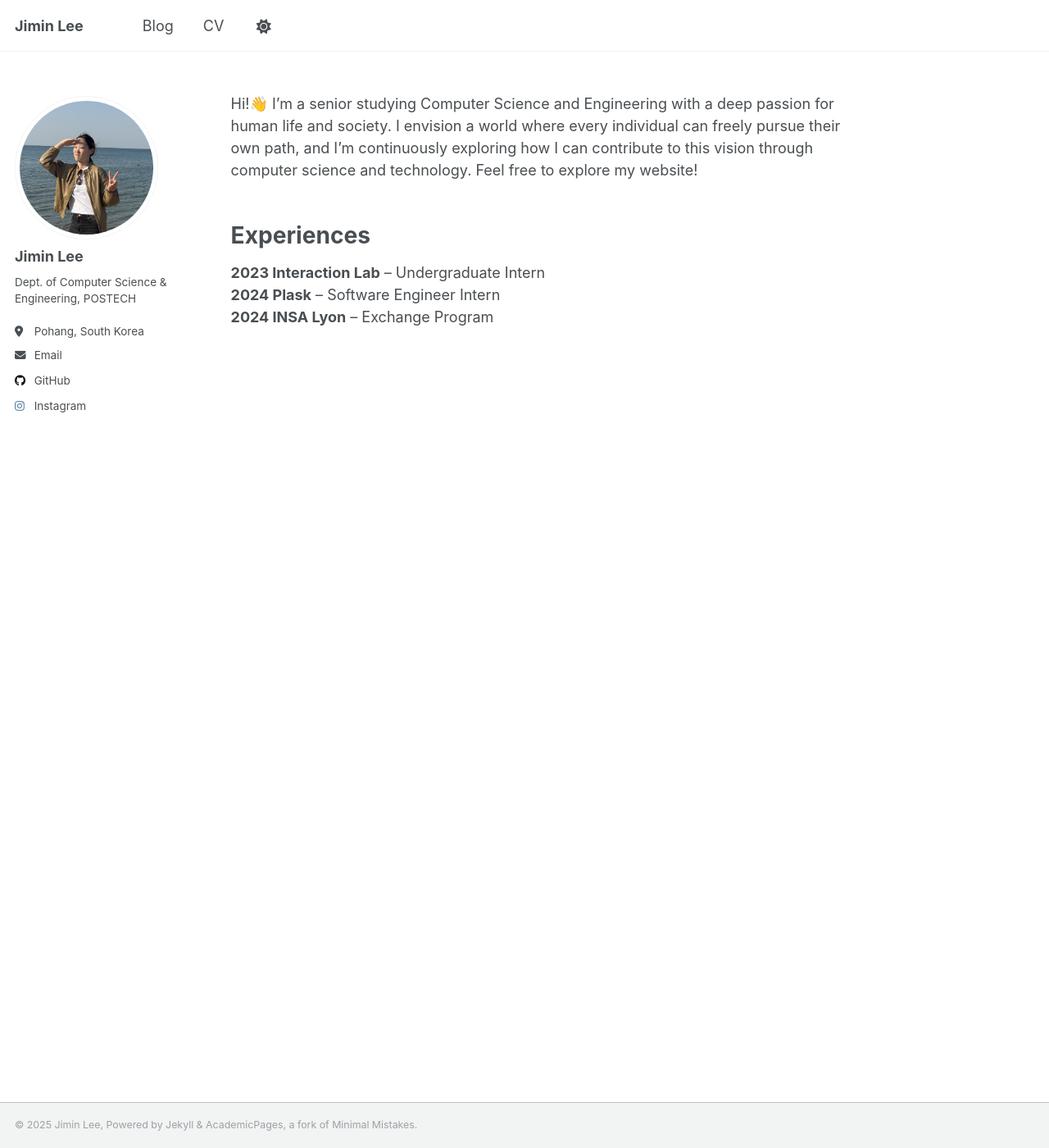
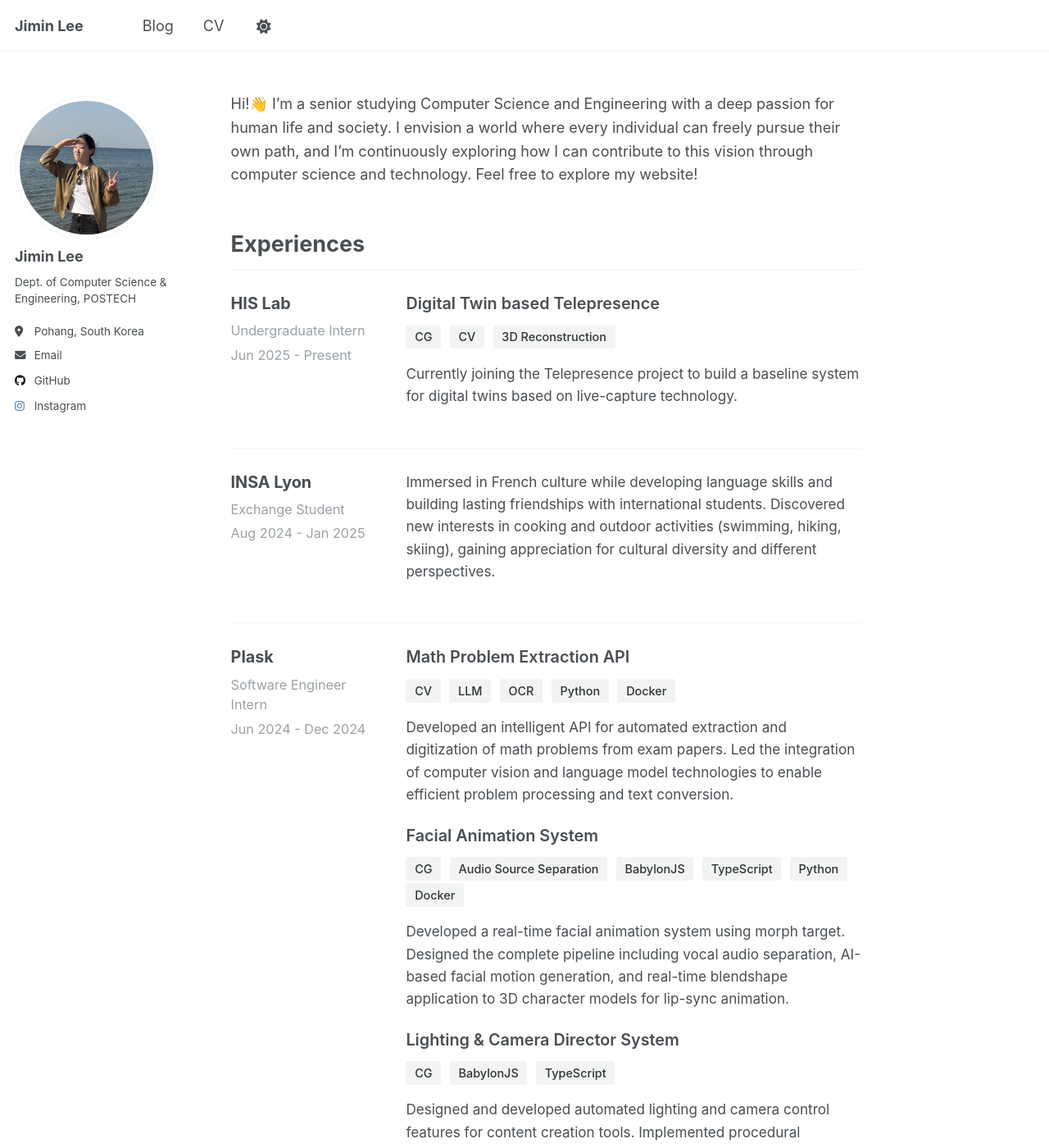
Before and after one commit to dommanga/dommanga.github.io, a Jekyll site: the page built from _pages/about.md, in a window 1280 px wide and 1400 px high. Shown: the whole window at 82% size. Built offline with Jekyll 4.4.1, drawn with Linux system fonts in a browser that asks for light colours; some of the changed text lies outside the part shown.

Commit message:
modify about contents

```diff
--- a/_pages/about.md
+++ b/_pages/about.md
@@ -1,26 +1,56 @@
 ---
 permalink: /
 title: ""
+layout: portfolio
 author_profile: true
 redirect_from:
   - /about/
   - /about.html
+
+intro: |
+  Hi!👋 I'm a senior studying Computer Science and Engineering with a deep passion for human life and society. I envision a world where every individual can freely pursue their own path, and I'm continuously exploring how I can contribute to this vision through computer science and technology. Feel free to explore my website!
+
+experiences:
+  - company: "HIS Lab"
+    position: "Undergraduate Intern"
+    date: "Jun 2025 - Present"
+    project: "Digital Twin based Telepresence"
+    technologies: ["CG", "CV", "3D Reconstruction"]
+    description: "Currently joining the Telepresence project to build a baseline system for digital twins based on live-capture technology."
+
+  - company: "INSA Lyon"
+    position: "Exchange Student"
+    date: "Aug 2024 - Jan 2025"
+    project:
+    description: "Immersed in French culture while developing language skills and building lasting friendships with international students. Discovered new interests in cooking and outdoor activities (swimming, hiking, skiing), gaining appreciation for cultural diversity and different perspectives."
+
+  - company: "Plask"
+    position: "Software Engineer Intern"
+    date: "Jun 2024 - Dec 2024"
+    projects:
+      - title: "Math Problem Extraction API"
+        technologies: ["CV", "LLM", "OCR", "Python", "Docker"]
+        description: "Developed an intelligent API for automated extraction and digitization of math problems from exam papers. Led the integration of computer vision and language model technologies to enable efficient problem processing and text conversion."
+      - title: "Facial Animation System"
+        technologies: ["CG", "Audio Source Separation", "BabylonJS", "TypeScript", "Python", "Docker"]
+        description: "Developed a real-time facial animation system using morph target. Designed the complete pipeline including vocal audio separation, AI-based facial motion generation, and real-time blendshape application to 3D character models for lip-sync animation."
+      - title: "Lighting & Camera Director System"
+        technologies: ["CG", "BabylonJS", "TypeScript"]
+        description: "Designed and developed automated lighting and camera control features for content creation tools. Implemented procedural generation of lighting sequences and camera movements with customizable parameters and noise-based animation filters for professional-grade content production."
+
+  - company: "Interaction Lab"
+    position: "Undergraduate Intern"
+    date: "Jan 2023 - Feb 2023"
+    project: "VR Haptic Navigation System"
+    technologies: ["VR", "Haptic Feedback", "Unity", "C#"]
+    description: "Built a VR maze navigation system using haptic feedback for directional guidance. Integrated A* pathfinding with tactile vest technology to provide intuitive wayfinding cues based on user head orientation."
+
+# awards:
+#   - name: "Undergraduate Group Research Program"
+#     role: "Team Leader"
+#     date: "4/1/2020 - 12/1/2020"
+#     project: "Payment System using Blockchain"
+#     technologies: ["React", "Node", "Smart Contract", "Docker"]
+#     description: "Developed a payment system using blockchain and won 1st prize. Participated in front-end development and led the beta testing. This project was selected for the ICON Foundation Grant Program."
+
 ---
-
-<!-- = - ** -->
-
-Hi!👋 I'm a senior studying Computer Science and Engineering with a deep passion for human life and society. I envision a world where every individual can freely pursue their own path, and I'm continuously exploring how I can contribute to this vision through computer science and technology. Feel free to explore my website!<br><br>
-
-Experiences
-======
-**2023 Interaction Lab** -- Undergraduate Intern<br>
-**2024 Plask** -- Software Engineer Intern<br>
-**2024 INSA Lyon** -- Exchange Program<br>
-
-<!-- Getting started
-======
-1. Register a GitHub account if you don't have one and confirm your e-mail (required!)
-1. Fork [this template](https://github.com/academicpages/academicpages.github.io) -->
-
-<!-- Example: editing a markdown file for a talk
-![Editing a markdown file for a talk](/images/editing-talk.png) -->
```
